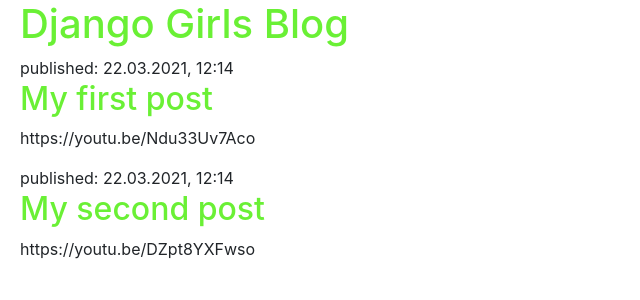
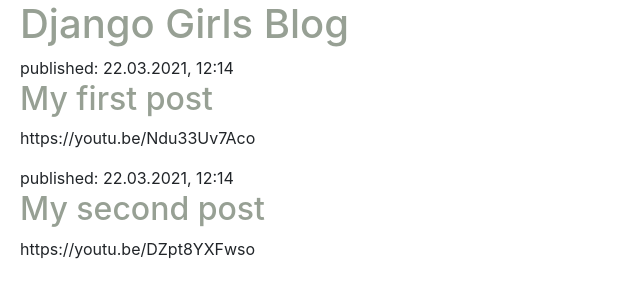
Before and after one commit to akorosy/Kreator, a Django app: page / in a window 1280 px wide. Shown: the top 300 px of the page, without its empty margins (0-640 px from the left). Run offline with Django 3.2, Linux system fonts and the light colour scheme.

Commit message:
Changed the HTML for the site.

```diff
--- a/blog/static/CSS/blog.css
+++ b/blog/static/CSS/blog.css
@@ -1,5 +1,5 @@
 h1 a, h2 a {
-    color: #6af035;
+    color: #97a094;
 }
 body {
     padding-left: 20px;
```
